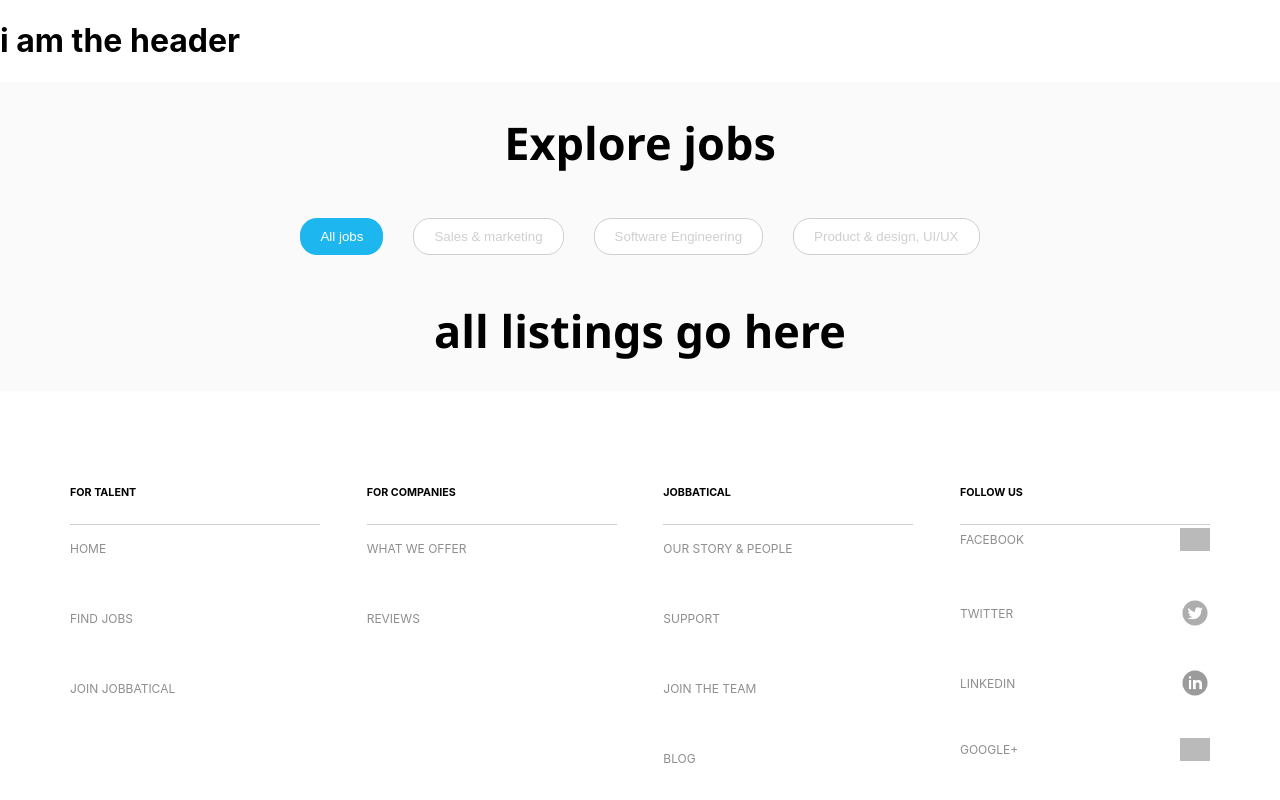
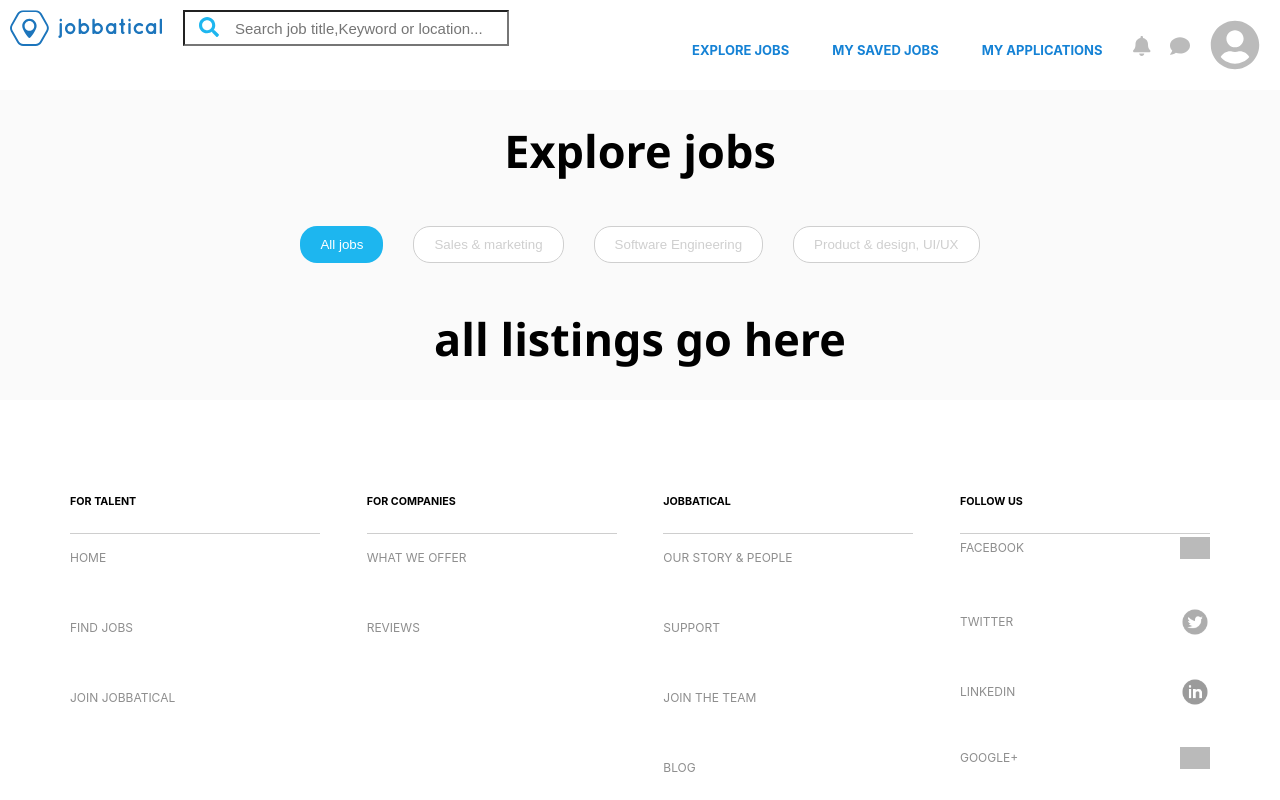
Before and after one commit to chingu-voyages/v8-bears-team-15, a React app in the folder client/: page /jobs in a window 1280 px wide. Shown: the top 800 px of the page. Built offline with nearby package versions, Linux system fonts and the light colour scheme; grey boxes are pictures that could not be loaded.

Commit message:
style listings header

```diff
--- a/client/src/App.js
+++ b/client/src/App.js
@@ -1,11 +1,28 @@
 import React, { Component } from 'react';
 import { Router, Switch, Route} from 'react-router-dom';
+import { library } from '@fortawesome/fontawesome-svg-core';
+import { faPlay,
+  faEnvelope,
+  faSearch,
+  faBell,
+  faComment,
+  faUserCircle } from '@fortawesome/free-solid-svg-icons';
+import { fab } from '@fortawesome/free-brands-svg-icons';
 
 import { createBrowserHistory } from 'history';
+
 
 import './App.css';
 import Home from './components/Home/Home';
 import DashBoardHome from './components/Dashboard/Home/Home';
+
+library.add(faPlay,
+  faEnvelope,
+  faSearch,
+  faBell,
+  faComment,
+  faUserCircle,
+  fab)
 
 export const history = createBrowserHistory()
 class App extends Component {
--- a/client/src/components/Header/Header.css
+++ b/client/src/components/Header/Header.css
@@ -0,0 +1,71 @@
+.header-main {
+  display: flex;
+  flex-direction: row;
+  justify-content: space-between;
+}
+
+.left {
+  display: flex;
+  flex-direction: row;
+}
+
+.search-bar {
+  position: relative;
+}
+
+#icon {
+  color: #1DB6EF;
+  left: 14px;
+  top: 5px;
+  font-size: 20px;
+  position: absolute;
+  margin: 2px;
+}
+
+.search-bar input{
+  padding-left: 50px;
+  width: 270px;
+  height: 30px;
+  background: white;
+  font-size: 15px;
+}
+
+.brand,.search-bar{
+  margin: 10px;
+}
+
+.header-nav {
+  /* border: 2px red solid; */
+  display: flex;
+  align-items: center;
+}
+
+.right {
+  display: flex;
+  flex-direction: row;
+}
+
+.header-nav a{
+  margin-left: 3px;
+  font-size: 13px;
+  font-weight: bold;
+  color: #1582D5;
+}
+
+.right-icons {
+  margin: 20px;
+  /* border: 2px black solid; */
+}
+
+
+.notifications {
+  color: #BBBBBB;
+  font-size: 20px;
+  margin: 10px;
+}
+
+.avatar {
+  color: #BBBBBB;
+  font-size: 50px;
+  margin-left: 10px;
+}
--- a/client/src/components/Header/Header.js
+++ b/client/src/components/Header/Header.js
@@ -1,14 +1,42 @@
 import React, {Component} from 'react';
+import { FontAwesomeIcon } from '@fortawesome/react-fontawesome';
 
-// import Listing from '../../Listings/Listings';
-// import Header from '../../Header/Header';
-// import Footer from '../../Footer/Footer';
+import Jobbatical from '../../images/jobbatical_logo_blue.svg'
+import './Header.css';
 
 class Header extends Component{
   render() {
     return (
-      <div>
-        <h1>i am the header</h1>
+      <div className="header-main">
+        <div className="left">
+          <div className="brand">
+            <img src={Jobbatical} alt="brand-logo" />
+          </div>
+          <div className="search-bar">
+            <FontAwesomeIcon icon="search" id="icon" />
+            <input type="text-area"
+             placeholder="Search job title,Keyword or location..."
+            />
+          </div>
+        </div>
+        <div className="right">
+           <nav className="header-nav">
+             <li>
+               <a href="https://fakelink">EXPLORE JOBS</a>
+             </li>
+             <li>
+               <a href="https://fakelink">MY SAVED JOBS</a>
+             </li>
+             <li>
+               <a href="https://fakelink">MY APPLICATIONS</a>
+             </li>
+           </nav>
+           <div className="right-icons">
+             <FontAwesomeIcon icon="bell" className="notifications" />
+             <FontAwesomeIcon icon="comment" className="notifications" />
+             <FontAwesomeIcon icon="user-circle" className="avatar" />
+           </div>
+        </div>
       </div>
     )
   }
--- a/client/src/components/Home/Home.js
+++ b/client/src/components/Home/Home.js
@@ -1,8 +1,6 @@
 import React from 'react';
 import { FontAwesomeIcon } from '@fortawesome/react-fontawesome';
-import { library } from '@fortawesome/fontawesome-svg-core';
-import { faPlay,faEnvelope } from '@fortawesome/free-solid-svg-icons';
-import { fab } from '@fortawesome/free-brands-svg-icons';
+
 
 import { bindActionCreators } from 'redux';
 import { connect } from 'react-redux';
@@ -24,7 +22,6 @@ import Footer from '../Footer/Footer';
 import AuthWindow from '../Pop/Pop';
 //import { withRouter } from 'react-router-dom';
 
-library.add(faPlay, faEnvelope, fab)
 
 
 
```
Also changed, not shown: 1 other file (tests, documents, lock files or other folders).
